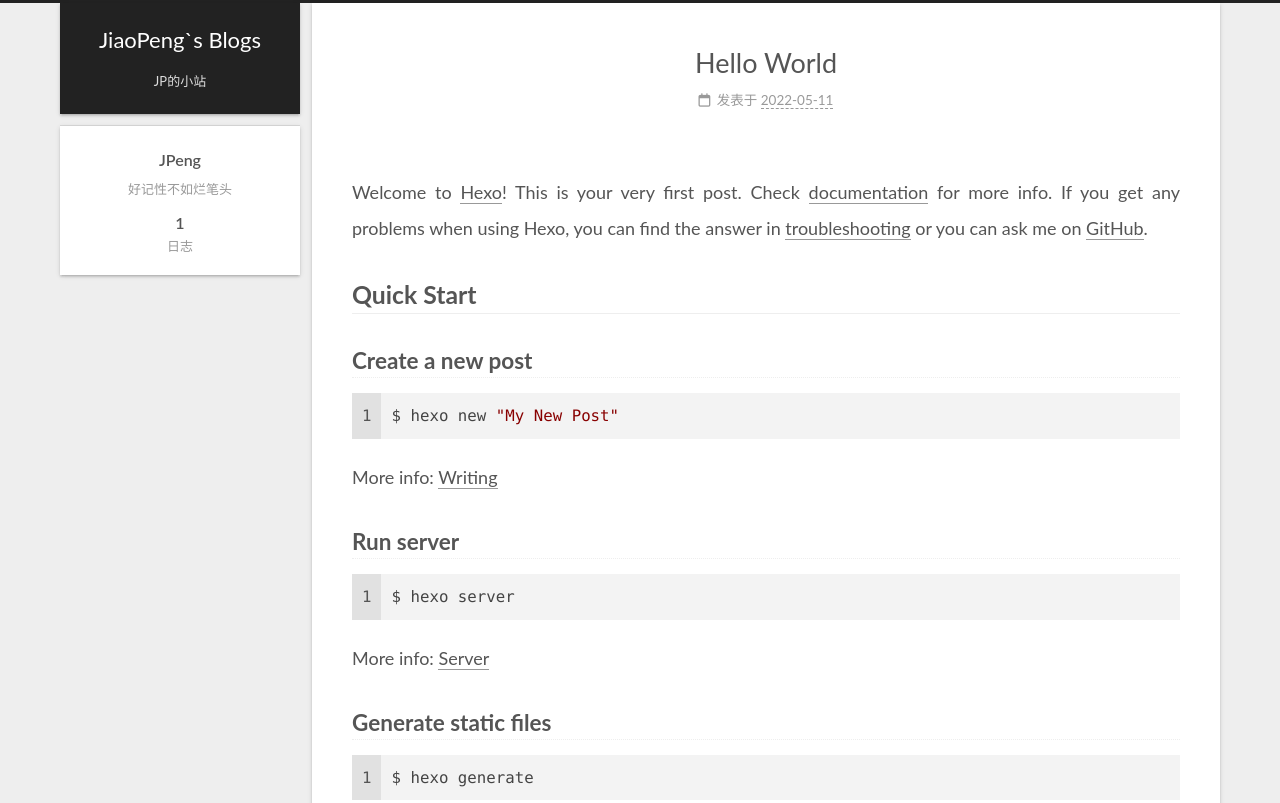
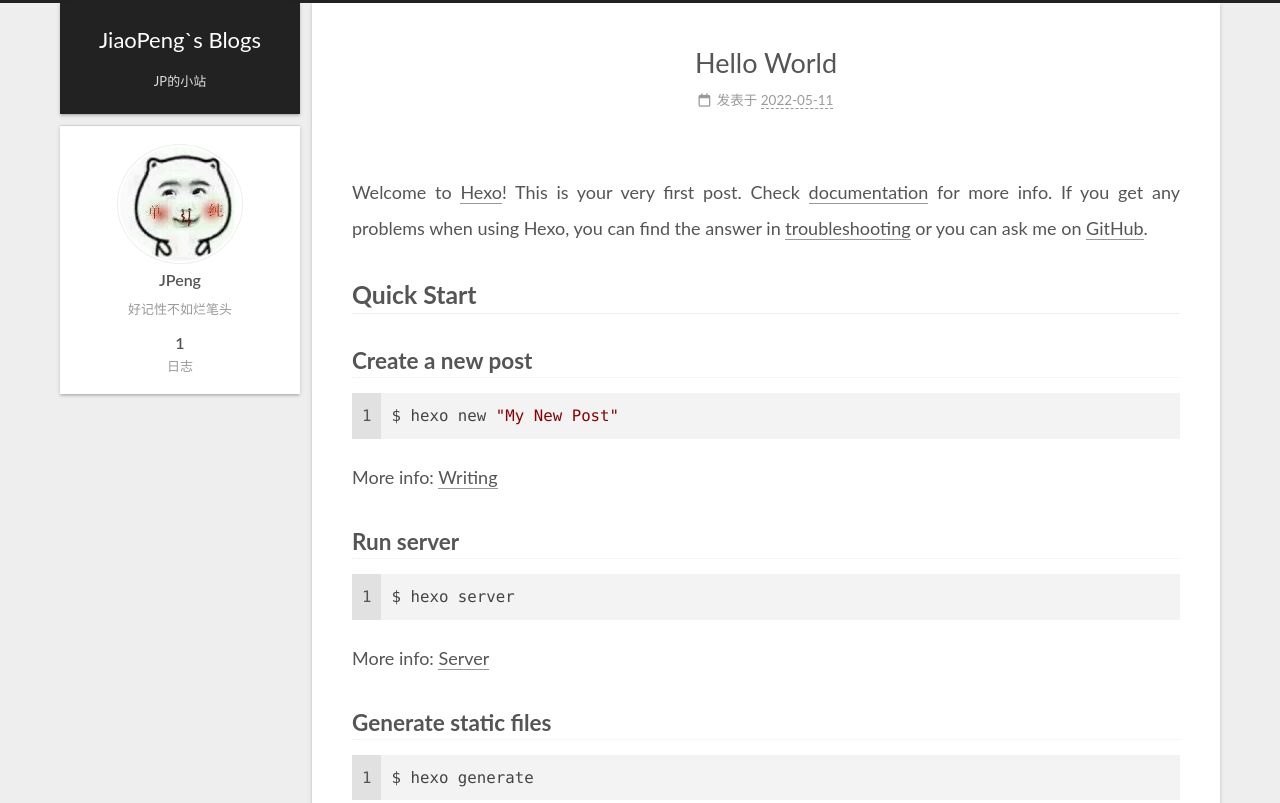
Before and after one commit to hijiaopeng/hijiaopeng.github.io, a plain HTML site: page index.html in a window 1280 px wide. Shown: the top 803 px of the page. Drawn offline with nearby package versions, Linux system fonts and the light colour scheme.

Commit message:
Site updated: 2022-05-14 16:47:05

```diff
--- a/css/main.css
+++ b/css/main.css
@@ -1300,6 +1300,11 @@ header.header {
   border: 1px solid #eee;
   max-width: 120px;
   padding: 2px;
+  border-radius: 50%;
+  transition: transform 1s ease-out;
+}
+.site-author-image:hover {
+  transform: rotateZ(360deg);
 }
 .site-author-name {
   color: var(--text-color);
--- a/index.html
+++ b/index.html
@@ -114,6 +114,8 @@
 
         <div class="site-overview-wrap sidebar-panel">
           <div class="site-author site-overview-item animated" itemprop="author" itemscope itemtype="http://schema.org/Person">
+    <img class="site-author-image" itemprop="image" alt="JPeng"
+      src="/images/avatar.JPG">
   <p class="site-author-name" itemprop="name">JPeng</p>
   <div class="site-description" itemprop="description">好记性不如烂笔头</div>
 </div>
@@ -163,7 +165,7 @@
     <link itemprop="mainEntityOfPage" href="https://hijiaopeng.github.io/2022/05/11/hello-world/">
 
     <span hidden itemprop="author" itemscope itemtype="http://schema.org/Person">
-      <meta itemprop="image" content="/images/avatar.gif">
+      <meta itemprop="image" content="/images/avatar.JPG">
       <meta itemprop="name" content="JPeng">
     </span>
 
```
Also changed, not shown: 2022/05/11/hello-world/index.html (+3 -1 lines), archives/2022/05/index.html (+2 -0 lines), archives/2022/index.html (+2 -0 lines), archives/index.html (+2 -0 lines), images/avatar.JPG (added), images/avatar.gif (deleted).
